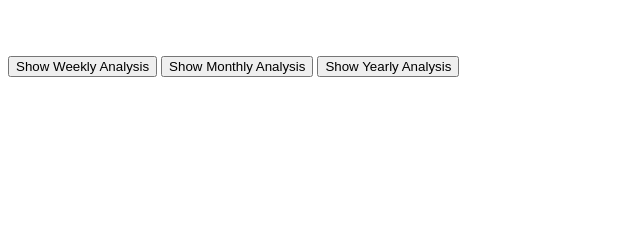
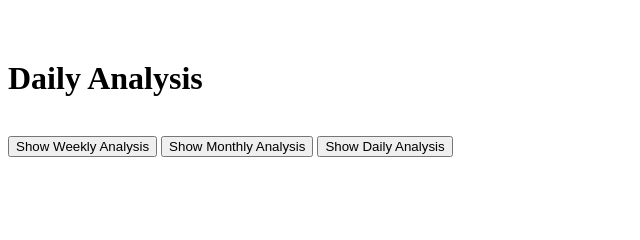
Before and after one commit to itsUchihaItachi/ForexVision, a Django app: template forexvision/template/Charts.html in a window 1280 px wide. Shown: the part 80-320 px from the top of the page, without its empty margins (0-640 px from the left). Run offline with Django 3.2, Linux system fonts and the light colour scheme; the template is opened without the code that fills it, so the values that code supplies are empty.

Commit message:
charts and button functionality

```diff
--- a/forexvision/template/Charts.html
+++ b/forexvision/template/Charts.html
@@ -10,32 +10,55 @@
     <H3> Last 30 days High : {{D_High}} </H3>
     <H3> Last 30 days Low : {{D_Low}} </H3><br>
     <div>
-        <div id = "D_div" style = "height:50%; width : 50%;">
+        <h1 id = "chart_heading"> Daily Analysis </h1>
+        <div id = "D_div" >
             {{D_fig | safe}}<br>
         </div>
-        <div id = "W_div" style = "height:50%; width : 50%; display : none">
+        <div id = "W_div" style = "display : none">
             {{W_fig | safe}}<br>
         </div>
-        <div id = "M_div" style = "height:50%; width : 50%; display : none">
+        <div id = "M_div" style = "display : none">
             {{M_fig | safe}}<br>
         </div>
     </div>
-    <button type = "button" style = "display: hidden;" onclick="myFunction()"> Show Weekly Analysis</button>
-    <button type = "button" > Show Monthly Analysis</button>
-    <button type = "button"> Show Yearly Analysis</button>
-    {{W_fig | safe}}
-    {{M_fig | safe}}
+    <button type = "button" id = "weekly"  onclick="myFunction();"> Show Weekly Analysis</button>
+    <button type = "button" id = "monthly"  onclick=" myFunction();"> Show Monthly Analysis</button>
+    <button type = "button" id = "daily" onclick="myFunction();"> Show Daily Analysis</button>
+
 
 </body>
 <script>
     function myFunction() {
+        var id = event.target.id
+
+        var ch_head = document.getElementById("chart_heading");
         var x = document.getElementById("D_div");
         var y = document.getElementById("W_div");
         var z = document.getElementById("M_div");
-        if (y.style.display === "none") {
+        if (id == "weekly") {
+          ch_head.innerHTML = "Weekly Aalysis";
           y.style.display = "block";
           x.style.display = "none";
           z.style.display = "none";
+          y.style.height = "50%";
+          y.style.width  = "60%"
+        }
+        else if(id == "monthly")
+        {
+            ch_head.innerHTML="Monthly Analysis";
+            y.style.display = "none";
+            x.style.display = "none";
+            z.style.display = "block";
+            z.style.height = "50%";
+            z.style.width  = "60%"
+        }
+        else{
+            ch_head.innerHTML = "Daily Analysis";
+            y.style.display = "none";
+            x.style.display = "block";
+            z.style.display = "none";
+            x.style.height = "50%";
+            x.style.width  = "60%"
         }
       }
 </script>
```
